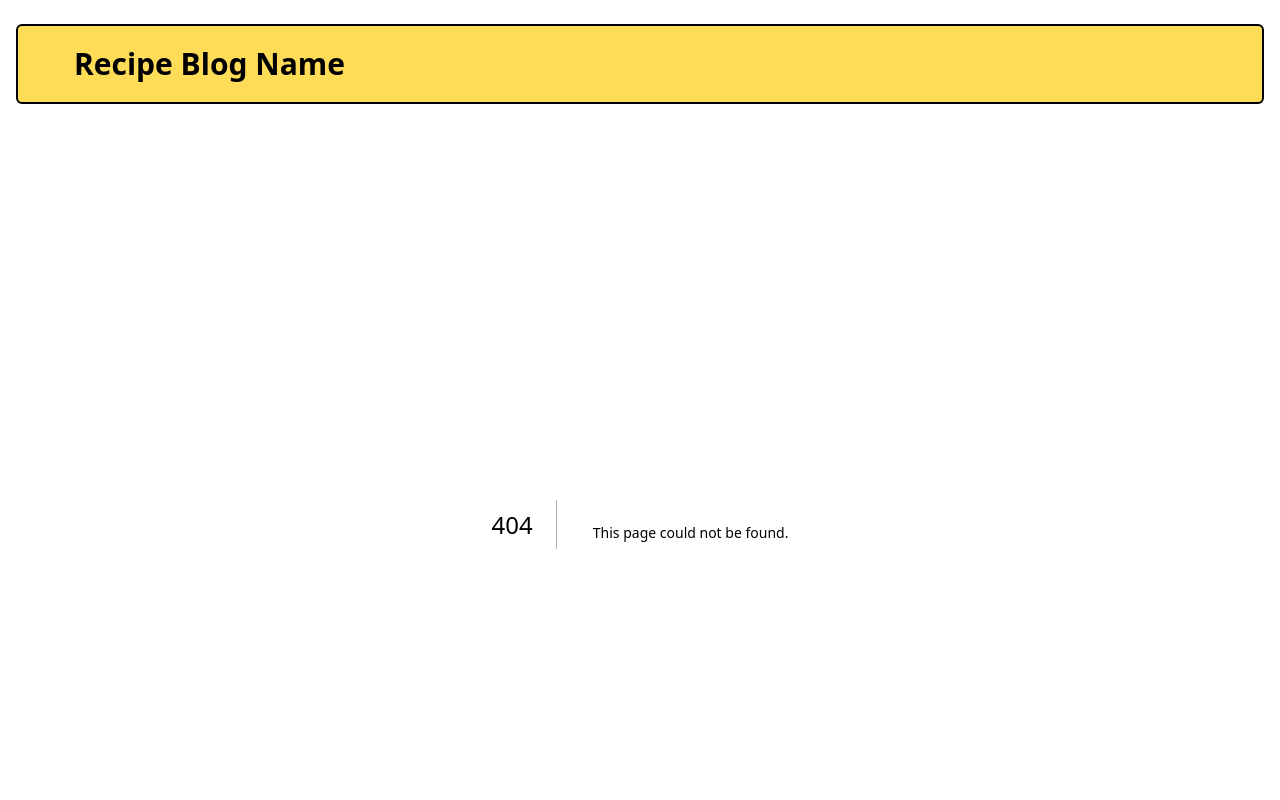
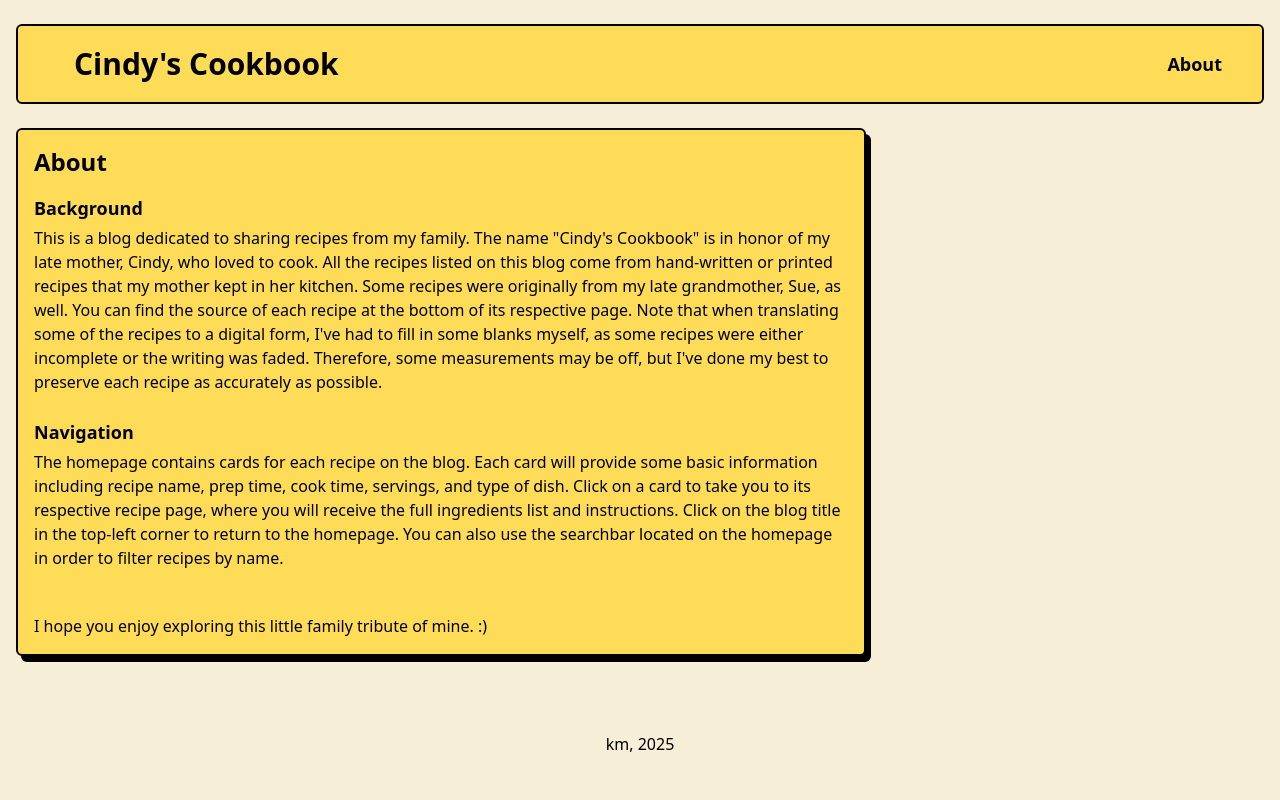
Before and after one commit to kendramarable/recipe-blog, a Next.js app: page /about in a window 1280 px wide. Before the commit this address had no page. Shown: the top 800 px of the page. Built offline with nearby package versions, Linux system fonts and the light colour scheme.

Commit message:
added navbar component and about page

```diff
--- /dev/null
+++ b/app/about/page.tsx
@@ -0,0 +1,34 @@
+import { cn } from "@/lib/utils"
+
+export default function About() {
+  return (
+    <main className={cn(
+        "w-[850px] rounded-base shadow-shadow border-2 border-border bg-main",
+    )}>
+        <h3 className="text-2xl font-bold p-4">About</h3>
+        <h5 className="text-mtext pl-4">Background</h5>
+        <p className="text-mtext px-4 pt-1">
+            This is a blog dedicated to sharing recipes from my family.
+            The name "Cindy's Cookbook" is in honor of my late mother, Cindy, who loved to cook.
+            All the recipes listed on this blog come from hand-written or printed recipes that my mother kept in her kitchen.
+            Some recipes were originally from my late grandmother, Sue, as well.
+            You can find the source of each recipe at the bottom of its respective page.
+            Note that when translating some of the recipes to a digital form, I've had to fill in some blanks myself, as some recipes were either incomplete or the writing was faded.
+            Therefore, some measurements may be off, but I've done my best to preserve each recipe as accurately as possible.
+        </p>
+        <br></br>
+        <h5 className="text-mtext pl-4">Navigation</h5>
+        <p className="text-mtext px-4 pt-1 pb-4">
+            The homepage contains cards for each recipe on the blog.
+            Each card will provide some basic information including recipe name, prep time, cook time, servings, and type of dish.
+            Click on a card to take you to its respective recipe page, where you will receive the full ingredients list and instructions.
+            Click on the blog title in the top-left corner to return to the homepage.
+            You can also use the searchbar located on the homepage in order to filter recipes by name.
+        </p>
+        <br></br>
+        <p className="text-mtext px-4 pt-1 pb-4">
+            I hope you enjoy exploring this little family tribute of mine. :)
+        </p>
+    </main>
+  );
+}
--- a/app/layout.tsx
+++ b/app/layout.tsx
@@ -1,10 +1,10 @@
 import type { Metadata } from "next";
 import "./globals.css";
-import Link from "next/link";
+import Navbar from './../components/Navbar';
 import { cn } from "@/lib/utils"
 
 export const metadata: Metadata = {
-  title: "Recipe Blog",
+  title: "Cindy's Cookbook",
   description: "generated by create next app",
 };
 
@@ -13,16 +13,6 @@ export default function RootLayout({
 }: Readonly<{
   children: React.ReactNode;
 }>) {
-
-  let header = (
-    <header className={cn(
-      "w-full max-w-800 m-auto my-2 pl-10 flex h-20 items-center space-x-1 rounded-base border-2 border-border bg-main"
-    )}>
-      <Link href='/'>
-        <h1 className="text-3xl font-bold">Recipe Blog Name</h1>
-      </Link>
-    </header>
-  )
 
   let footer = (
     <footer
@@ -36,7 +26,7 @@ export default function RootLayout({
   return (
     <html lang="en">
       <body>
-        {header}
+        <Navbar />
         {children}
         {footer}
       </body>
--- a/app/recipe/[slug]/page.tsx
+++ b/app/recipe/[slug]/page.tsx
@@ -26,7 +26,7 @@ export async function generateMetadata(
     const params = await props.params;
     const id = params?.slug ? ' | ' + params?.slug : '';
     return {
-        title: `Recipe Blog${id.replaceAll('_', ' ')}`
+        title: `Cindy's Cookbook${id.replaceAll('_', ' ')}`
     }
 }
 
--- a/components/Card.tsx
+++ b/components/Card.tsx
@@ -20,7 +20,7 @@ export default function Card(props: CardProps) {
         <Link className="no-underline" href={`/recipe/${post.slug}`}>
             <div
                 className={cn(
-                    "h-full flex flex-col rounded-base shadow-shadow border-2 border-border bg-main text-mtext hover:shadow-lg p-4 my-2 gap-16 duration-200",
+                    "h-full flex flex-col rounded-base shadow-shadow border-2 border-border bg-main text-mtext hover:translate-x-boxShadowX hover:translate-y-boxShadowY hover:shadow-none p-4 my-2 gap-16 duration-200",
                     )}
             >
                 <h3>{post.title}</h3>
--- /dev/null
+++ b/components/Navbar.tsx
@@ -0,0 +1,17 @@
+import Link from "next/link";
+import { cn } from "@/lib/utils"
+
+export default function Navbar() {
+    return (
+        <nav className={cn(
+            "w-full max-w-800 m-auto my-2 pl-10 flex h-20 items-center justify-between space-x-1 rounded-base border-2 border-border bg-main"
+        )}>
+            <Link href='/'>
+                <h1 className="text-3xl font-bold">Cindy's Cookbook</h1>
+            </Link>
+            <Link href='/about'>
+                <h1 className="text-lg font-semibold pr-10 hover:underline">About</h1>
+            </Link>
+        </nav>
+    )
+}
```
